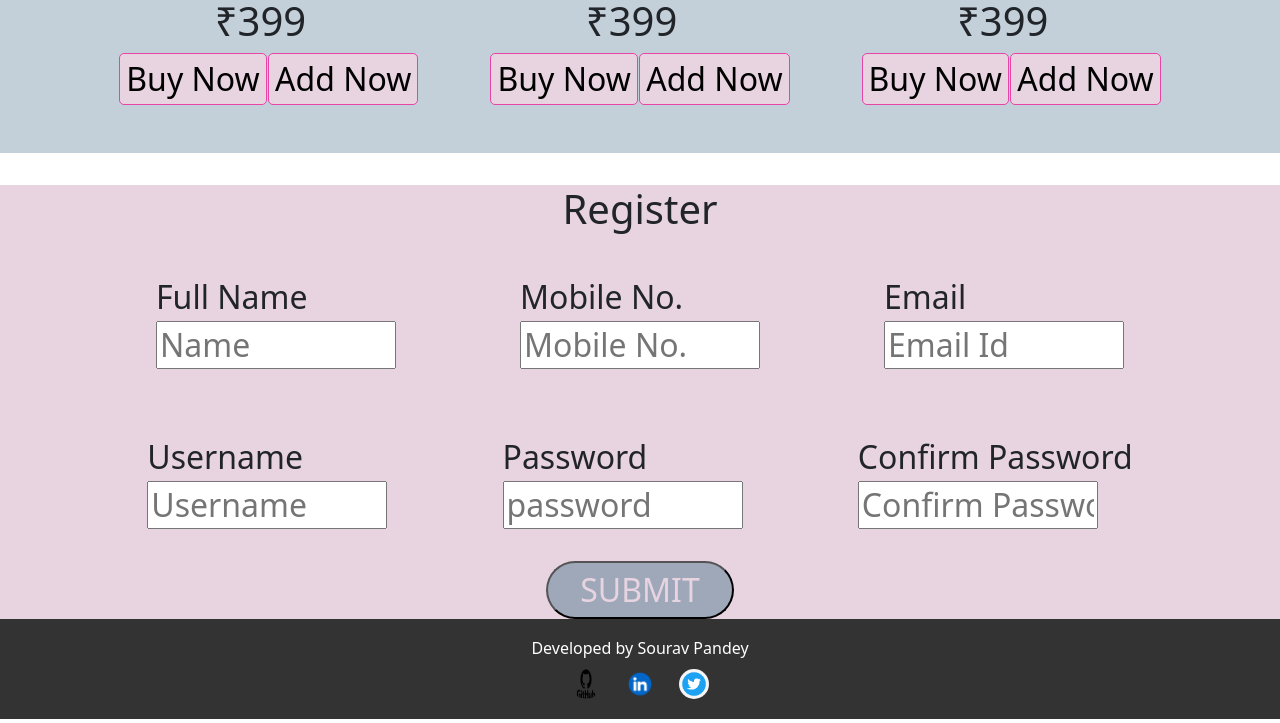
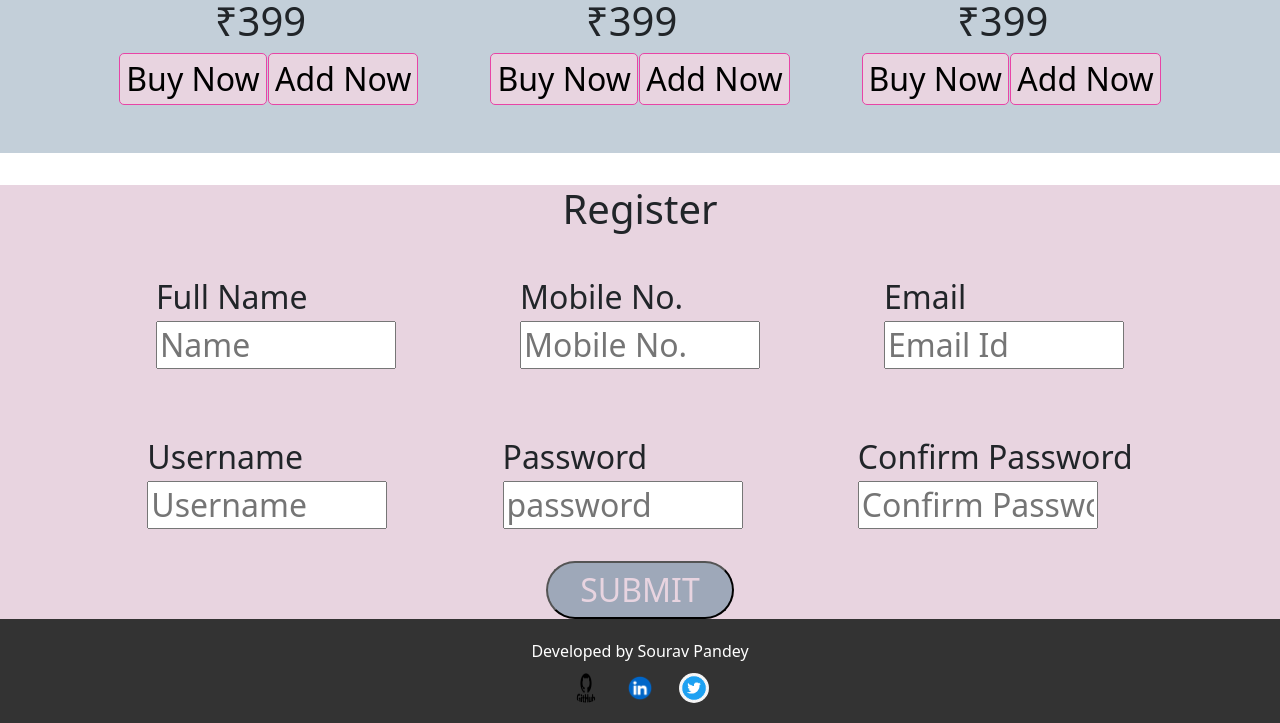
Before and after one commit to Saurabh88899/cara-a-shopping-webspage-, a plain HTML site: page index.html in a window 1280 px wide. Shown: the part 3233-3956 px from the top of the page. Drawn offline with nearby package versions, Linux system fonts and the light colour scheme.

Commit message:
Update index.html

```diff
--- a/index.html
+++ b/index.html
@@ -239,7 +239,7 @@
   </footer>
 <div id="foot">
   <div class="footer-container">
-    <h1 class="developer-info">Developed by Sourav Pandey</h1>
+    <p class="developer-info">Developed by Sourav Pandey</p>
     <div class="social-links">
       <a href="https://github.com/dashboard" target="_blank" title="GitHub">
         <img src="github-icon.png" alt="GitHub" />
```
